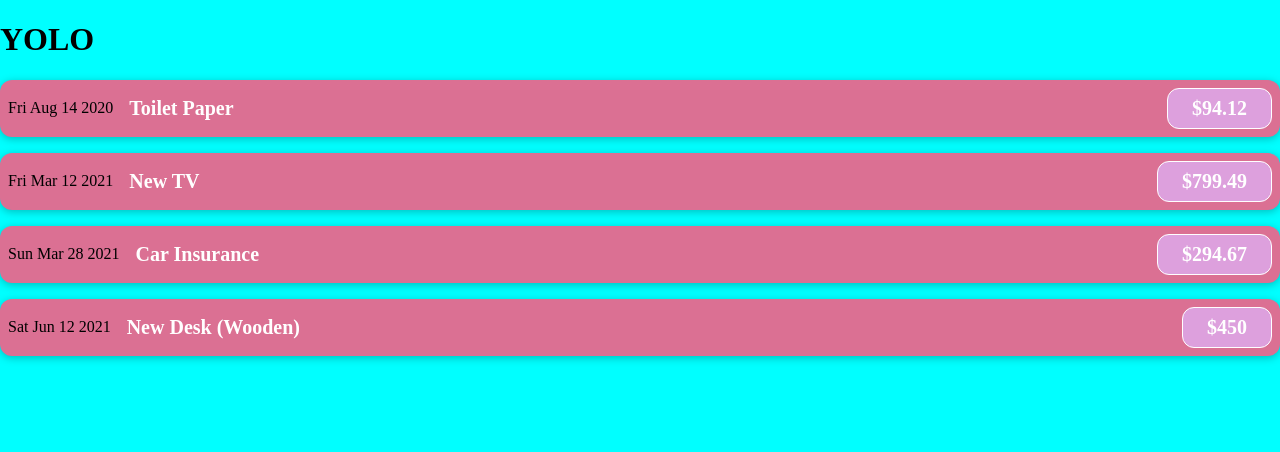
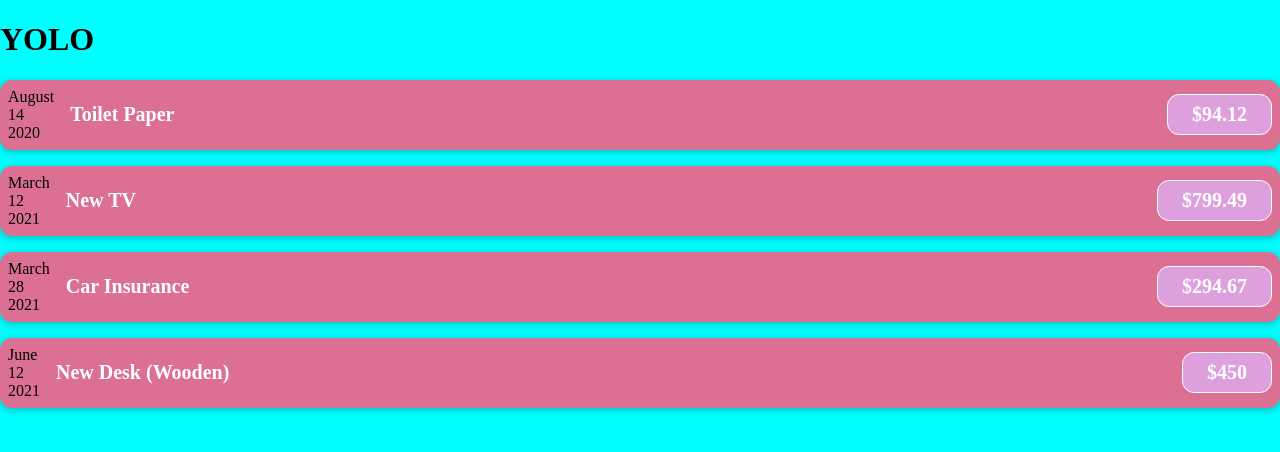
Before and after one commit to thenatural86/react-calendar, a React (Create React App) app: page / in a window 1280 px wide. Shown: the top 452 px of the page. Built offline with nearby package versions, Linux system fonts and the light colour scheme.

Commit message:
extracting date logic

```diff
--- a/src/App.js
+++ b/src/App.js
@@ -29,25 +29,25 @@
         id={expenses[0].id}
         title={expenses[0].title}
         amount={expenses[0].amount}
-        date={expenses[0].date.toDateString()}
+        date={expenses[0].date}
       />
       <ExpenseItem
         id={expenses[1].id}
         title={expenses[1].title}
         amount={expenses[1].amount}
-        date={expenses[1].date.toDateString()}
+        date={expenses[1].date}
       />
       <ExpenseItem
         id={expenses[2].id}
         title={expenses[2].title}
         amount={expenses[2].amount}
-        date={expenses[2].date.toDateString()}
+        date={expenses[2].date}
       />
       <ExpenseItem
         id={expenses[3].id}
         title={expenses[3].title}
         amount={expenses[3].amount}
-        date={expenses[3].date.toDateString()}
+        date={expenses[3].date}
       />
     </div>
   )
--- a/src/components/ExpenseItem.js
+++ b/src/components/ExpenseItem.js
@@ -1,11 +1,18 @@
-import React, { useState } from 'react'
+import React from 'react'
 import './ExpenseItem.css'
 
 const ExpenseItem = ({ title, amount, date, id }) => {
-  console.log(title)
+  const month = date.toLocaleString('en-US', { month: 'long' })
+  const day = date.toLocaleString('en-US', { day: '2-digit' })
+  const year = date.getFullYear()
+
   return (
     <div className='expense-item'>
-      <div>{date}</div>
+      <div>
+        <div>{month}</div>
+        <div>{day}</div>
+        <div>{year}</div>
+      </div>
       <div className='expense-item__description'>
         <h2>{title}</h2>
         <div className='expense-item__price'>${amount}</div>
```
